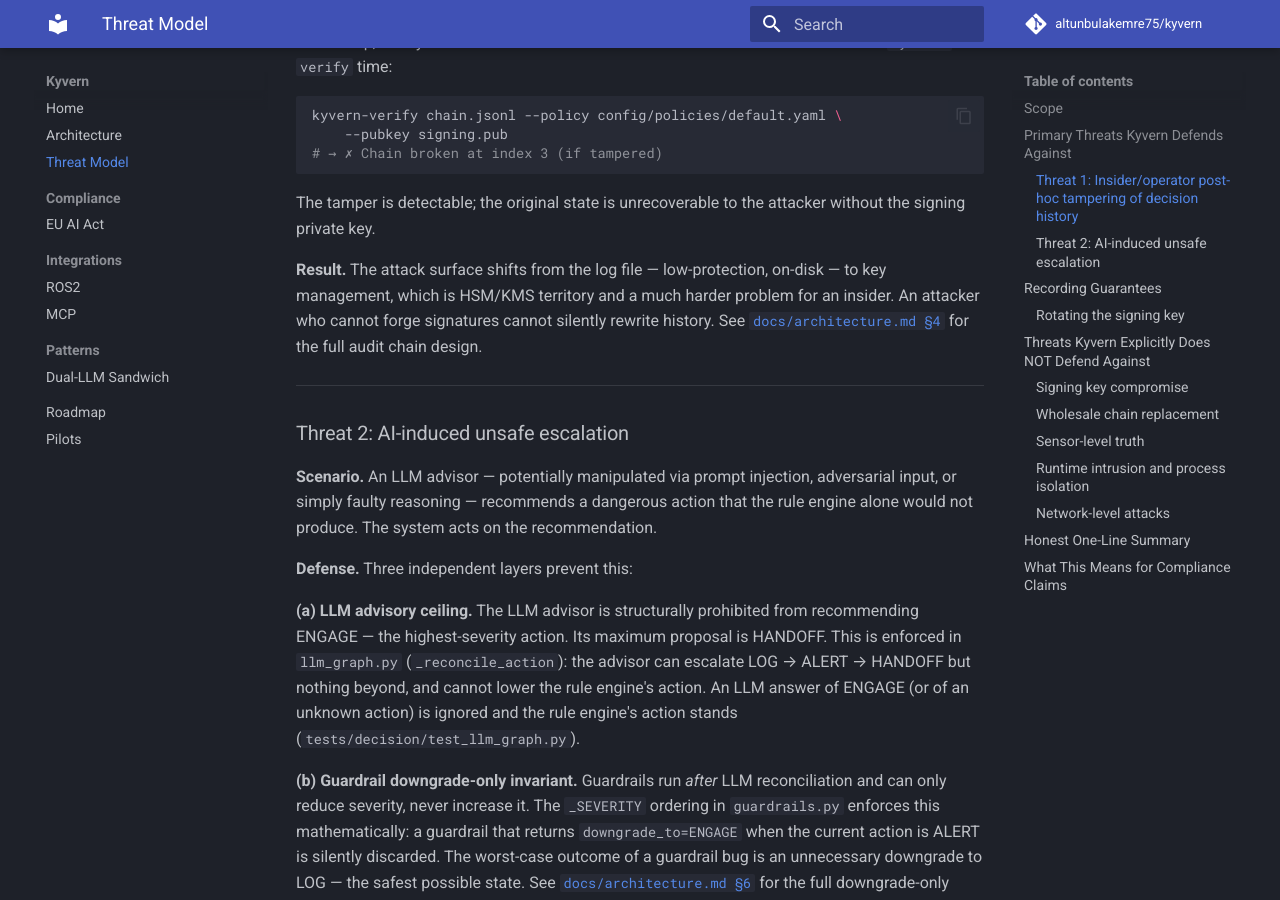
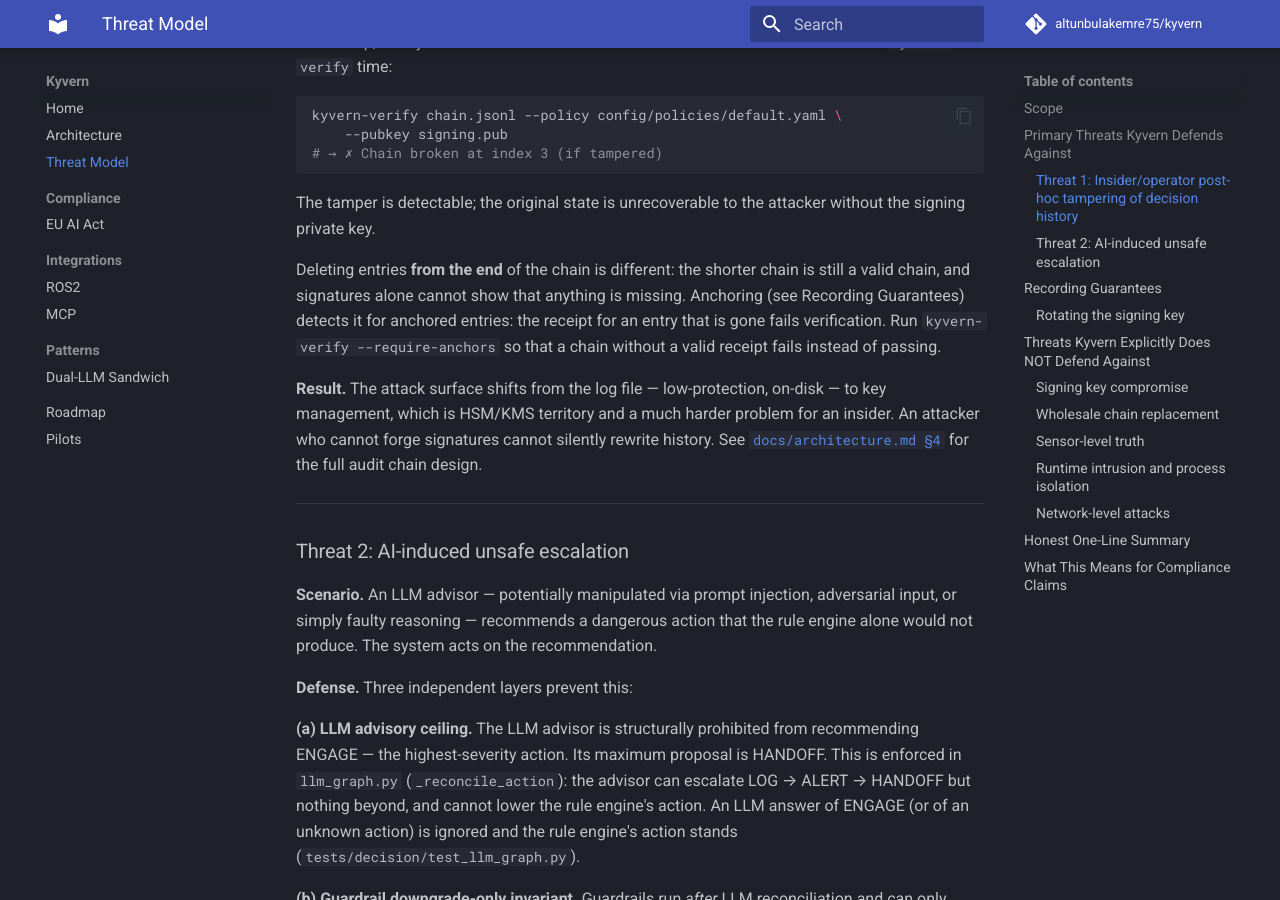
Before and after one commit to altunbulakemre75/kernel, an MkDocs documentation site: the page built from docs/threat-model.md, in a window 1280 px wide and 900 px high, scrolled down 744 px. Built offline with MkDocs 1.6.1 and Material for MkDocs 9.7.7, drawn with Linux system fonts in a browser that asks for light colours; comment, search, counter and statistics services are not loaded; some of the changed text lies outside the part shown.

Commit message:
docs: say that only anchors detect deletion from the end of a chain
The threat model listed deletion among the tampering the chain detects;
for entries deleted from the end that holds only with anchors. README and
threat model now say so and point to --require-anchors. README's sample
kyvern-verify output moves from under the anchoring commands to under the
kyvern-verify command it belongs to.

Co-Authored-By: Claude Opus 5.5 <noreply@anthropic.com>

```diff
--- a/docs/threat-model.md
+++ b/docs/threat-model.md
@@ -38,6 +38,13 @@ kyvern-verify chain.jsonl --policy config/policies/default.yaml \
 
 The tamper is detectable; the original state is unrecoverable to the attacker
 without the signing private key.
+
+Deleting entries **from the end** of the chain is different: the shorter
+chain is still a valid chain, and signatures alone cannot show that anything
+is missing. Anchoring (see Recording Guarantees) detects it for anchored entries:
+the receipt for an entry that is gone fails verification. Run
+`kyvern-verify --require-anchors` so that a chain without a valid receipt
+fails instead of passing.
 
 **Result.** The attack surface shifts from the log file — low-protection,
 on-disk — to key management, which is HSM/KMS territory and a much harder
@@ -107,8 +114,12 @@ an action more aggressive than the rule engine would have taken without it.
   in `chain.anchors.jsonl`. `kyvern-verify` checks every receipt against the
   chain: an anchored entry that was rewritten — even re-signed with the
   right key — no longer matches its receipt and verification fails. Limits:
-  - entries after the latest anchor can still be rewritten until the next
-    `kyvern-anchor` run, so run it on a schedule (for example hourly);
+  - entries after the latest anchor can still be rewritten or deleted until
+    the next `kyvern-anchor` run, so run it on a schedule (for example
+    hourly);
+  - without receipts nothing detects entries deleted from the end of the
+    chain; `kyvern-verify --require-anchors` fails a chain that has no valid
+    receipt;
   - the receipts file is the evidence: copy `chain.anchors.jsonl` off the
     host (log shipping, object storage), otherwise an attacker with host
     access can delete it;
```
Also changed, not shown: CHANGELOG.md (+4 -0 lines), README.md (+24 -17 lines).
